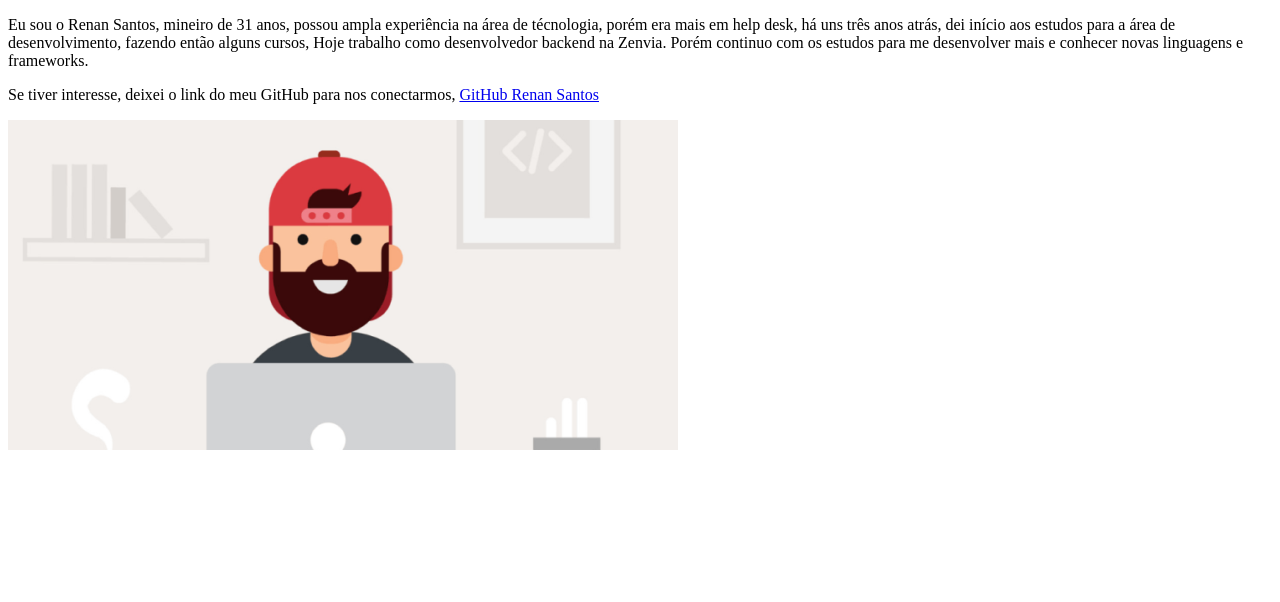
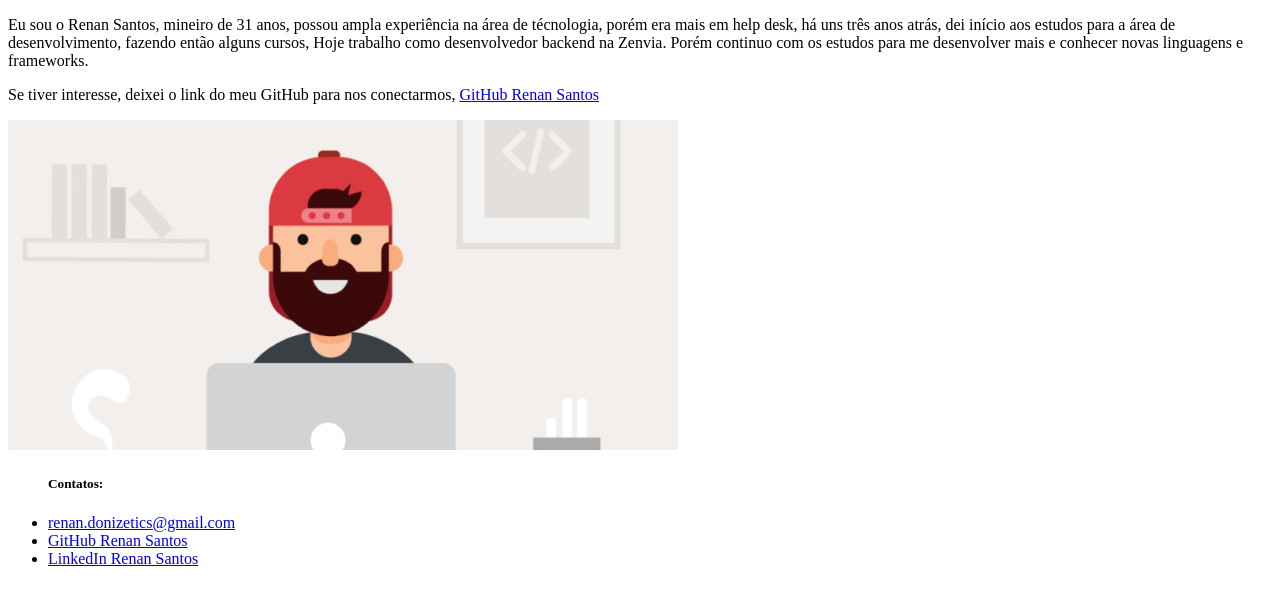
Before and after one commit to renandonizeti/dio_bootcamp, a plain HTML site: page Introdução ao curso HTML/Index.html in a window 1280 px wide. Shown: the part 152-754 px from the top of the page. Drawn offline with Linux system fonts and the light colour scheme.

Commit message:
adicionando as tags lista não ordenada em contatos

```diff
--- a/Introdução ao curso HTML/Index.html
+++ b/Introdução ao curso HTML/Index.html
@@ -29,7 +29,14 @@
 
         </section>
 
-        <footer></footer>
+        <footer>
+            <ul>
+                <h5>Contatos:</h5>
+                <li><a href="mailto:renan.donizetics@gmail.com">renan.donizetics@gmail.com</a></li>
+                <li><a href="https://github.com/renandonizeti">GitHub Renan Santos</a></li>
+                <li><a href="https://www.linkedin.com/in/renan-donizeti-carvalho-dos-santos-725b7b14b/">LinkedIn Renan Santos</a></li>
+            </ul>
+        </footer>
 
     </body>
 </html>
```
